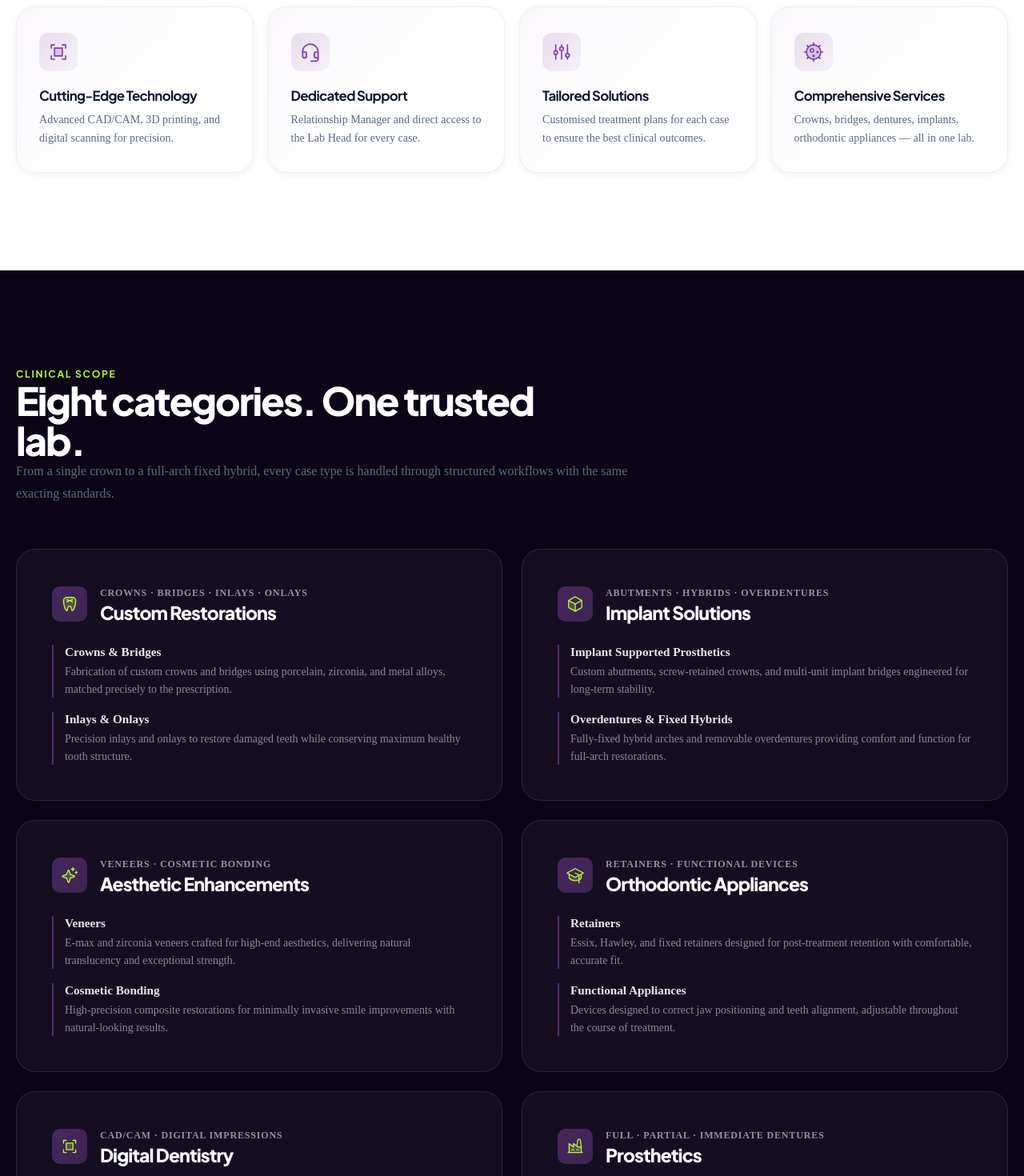
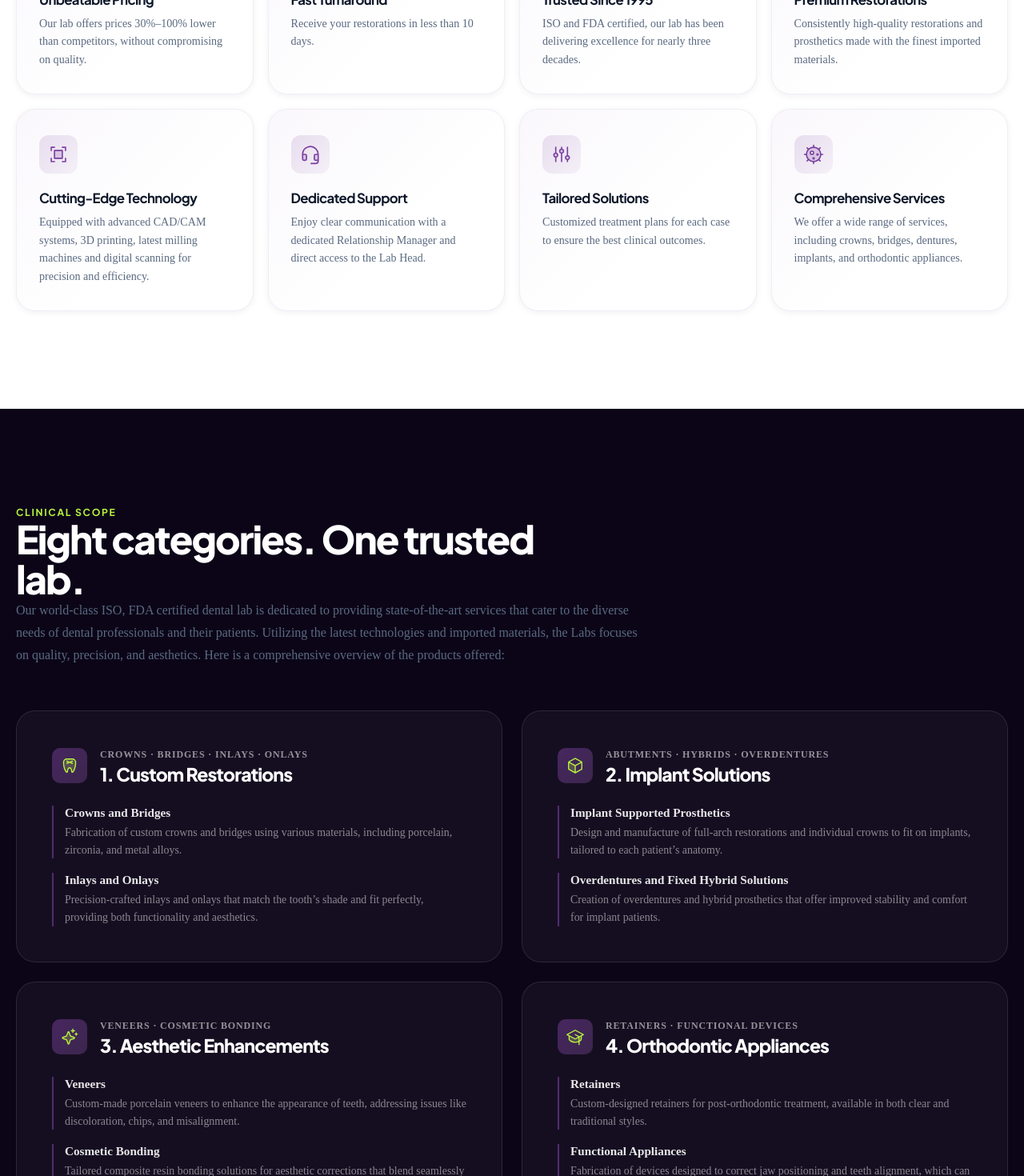
Before and after one commit to DarshanChoudhari2022/millingworks, a React (Vite) app: page /dental-lab in a window 1280 px wide. Shown: the part 1200-2670 px from the top of the page at 80% size. Built offline with nearby package versions, Linux system fonts and the light colour scheme.

Commit message:
content: update dental lab services content and categories to match nvistas.com

```diff
--- a/src/pages/DentalLabPage.tsx
+++ b/src/pages/DentalLabPage.tsx
@@ -28,42 +28,42 @@ const usps = [
   {
     Icon: CurrencyDollar,
     title: 'Unbeatable Pricing',
-    desc: 'Prices 30–100% lower than competitors without compromising quality.',
+    desc: 'Our lab offers prices 30%–100% lower than competitors, without compromising on quality.',
   },
   {
     Icon: Clock,
     title: 'Fast Turnaround',
-    desc: 'Receive completed restorations in less than 10 working days.',
+    desc: 'Receive your restorations in less than 10 days.',
   },
   {
     Icon: Certificate,
     title: 'Trusted Since 1995',
-    desc: 'ISO and FDA certified, delivering excellence for nearly three decades.',
+    desc: 'ISO and FDA certified, our lab has been delivering excellence for nearly three decades.',
   },
   {
     Icon: DiamondsFour,
     title: 'Premium Restorations',
-    desc: 'Consistently high quality using the finest European-imported materials.',
+    desc: 'Consistently high-quality restorations and prosthetics made with the finest imported materials.',
   },
   {
     Icon: Scan,
     title: 'Cutting-Edge Technology',
-    desc: 'Advanced CAD/CAM, 3D printing, and digital scanning for precision.',
+    desc: 'Equipped with advanced CAD/CAM systems, 3D printing, latest milling machines and digital scanning for precision and efficiency.',
   },
   {
     Icon: Headset,
     title: 'Dedicated Support',
-    desc: 'Relationship Manager and direct access to the Lab Head for every case.',
+    desc: 'Enjoy clear communication with a dedicated Relationship Manager and direct access to the Lab Head.',
   },
   {
     Icon: Sliders,
     title: 'Tailored Solutions',
-    desc: 'Customised treatment plans for each case to ensure the best clinical outcomes.',
+    desc: 'Customized treatment plans for each case to ensure the best clinical outcomes.',
   },
   {
     Icon: Virus,
     title: 'Comprehensive Services',
-    desc: 'Crowns, bridges, dentures, implants, orthodontic appliances — all in one lab.',
+    desc: 'We offer a wide range of services, including crowns, bridges, dentures, implants, and orthodontic appliances.',
   },
 ] as const
 
@@ -71,121 +71,122 @@ const usps = [
 const categories = [
   {
     Icon: Tooth,
-    title: 'Custom Restorations',
+    title: '1. Custom Restorations',
     eyebrow: 'Crowns · Bridges · Inlays · Onlays',
     items: [
       {
-        name: 'Crowns & Bridges',
-        desc: 'Fabrication of custom crowns and bridges using porcelain, zirconia, and metal alloys, matched precisely to the prescription.',
+        name: 'Crowns and Bridges',
+        desc: 'Fabrication of custom crowns and bridges using various materials, including porcelain, zirconia, and metal alloys.',
       },
       {
-        name: 'Inlays & Onlays',
-        desc: 'Precision inlays and onlays to restore damaged teeth while conserving maximum healthy tooth structure.',
+        name: 'Inlays and Onlays',
+        desc: 'Precision-crafted inlays and onlays that match the tooth’s shade and fit perfectly, providing both functionality and aesthetics.',
       },
     ],
   },
   {
     Icon: Cube,
-    title: 'Implant Solutions',
+    title: '2. Implant Solutions',
     eyebrow: 'Abutments · Hybrids · Overdentures',
     items: [
       {
         name: 'Implant Supported Prosthetics',
-        desc: 'Custom abutments, screw-retained crowns, and multi-unit implant bridges engineered for long-term stability.',
+        desc: 'Design and manufacture of full-arch restorations and individual crowns to fit on implants, tailored to each patient’s anatomy.',
       },
       {
-        name: 'Overdentures & Fixed Hybrids',
-        desc: 'Fully-fixed hybrid arches and removable overdentures providing comfort and function for full-arch restorations.',
+        name: 'Overdentures and Fixed Hybrid Solutions',
+        desc: 'Creation of overdentures and hybrid prosthetics that offer improved stability and comfort for implant patients.',
       },
     ],
   },
   {
     Icon: Sparkle,
-    title: 'Aesthetic Enhancements',
+    title: '3. Aesthetic Enhancements',
     eyebrow: 'Veneers · Cosmetic Bonding',
     items: [
       {
         name: 'Veneers',
-        desc: 'E-max and zirconia veneers crafted for high-end aesthetics, delivering natural translucency and exceptional strength.',
+        desc: 'Custom-made porcelain veneers to enhance the appearance of teeth, addressing issues like discoloration, chips, and misalignment.',
       },
       {
         name: 'Cosmetic Bonding',
-        desc: 'High-precision composite restorations for minimally invasive smile improvements with natural-looking results.',
+        desc: 'Tailored composite resin bonding solutions for aesthetic corrections that blend seamlessly with natural teeth.',
       },
     ],
   },
   {
     Icon: GraduationCap,
-    title: 'Orthodontic Appliances',
+    title: '4. Orthodontic Appliances',
     eyebrow: 'Retainers · Functional Devices',
     items: [
       {
         name: 'Retainers',
-        desc: 'Essix, Hawley, and fixed retainers designed for post-treatment retention with comfortable, accurate fit.',
+        desc: 'Custom-designed retainers for post-orthodontic treatment, available in both clear and traditional styles.',
       },
       {
         name: 'Functional Appliances',
-        desc: 'Devices designed to correct jaw positioning and teeth alignment, adjustable throughout the course of treatment.',
+        desc: 'Fabrication of devices designed to correct jaw positioning and teeth alignment, which can be adjusted throughout the treatment.',
       },
     ],
   },
   {
     Icon: Scan,
-    title: 'Digital Dentistry',
+    title: '5. Digital Dentistry',
+    subtitle: 'A cost effective service that we can provide to dental Labs too',
     eyebrow: 'CAD/CAM · Digital Impressions',
     items: [
       {
         name: 'CAD/CAM Technology',
-        desc: 'Fully-digitised design and milling workflow eliminating manual errors and ensuring sub-micron precision in every restoration.',
+        desc: 'Integration of advanced computer-aided design and manufacturing (CAD/CAM) processes for efficient, precise restoration fabrication.',
       },
       {
         name: 'Digital Impressions',
-        desc: 'Seamless integration with intraoral scanner files from 3Shape, iTero, Medit, and other leading systems.',
+        desc: 'Utilizing digital scanning technology to capture accurate dental impressions, enhancing comfort and accuracy for patients.',
       },
     ],
   },
   {
     Icon: Factory,
-    title: 'Prosthetics',
+    title: '6. Prosthetics',
     eyebrow: 'Full · Partial · Immediate Dentures',
     items: [
       {
-        name: 'Full & Partial Dentures',
-        desc: 'Acrylic, chrome cobalt, and flexible dentures manufactured to achieve optimal fit, function, and aesthetics.',
+        name: 'Full and Partial Dentures',
+        desc: 'Tailored full and partial dentures created with high-quality materials that prioritize fit and comfort, as well as aesthetic appeal.',
       },
       {
         name: 'Immediate Dentures',
-        desc: 'Temporary and immediate-placement prosthetics allowing patients to leave the chair with a functional smile.',
+        desc: 'Offering immediate dentures that can be placed right after extraction, ensuring patients do not go without teeth.',
       },
     ],
   },
   {
     Icon: Detective,
-    title: 'Orthotic & Surgical Guides',
+    title: '7. Orthotic and Surgical Guides',
     eyebrow: 'Surgical Guides · Oral Appliances',
     items: [
       {
         name: 'Surgical Guides',
-        desc: 'Guided surgery templates for accurate implant placement, reducing operative time and improving predictability.',
+        desc: 'Precision surgical guides for implant placement, improving clinical outcomes through better accuracy.',
       },
       {
         name: 'Oral Appliances',
-        desc: 'Nightguards, occlusal splints, and anti-snoring devices fabricated for comfort and long-term wear.',
+        desc: 'Development of custom oral appliances for sleep apnea/ contact sport and other conditions, enhancing patient comfort and health.',
       },
     ],
   },
   {
     Icon: MagnifyingGlass,
-    title: 'Quality Assurance & Support',
+    title: '8. Quality Assurance and Support',
     eyebrow: 'Quality Control · Case Consultation',
     items: [
       {
-        name: 'Multi-Stage Quality Control',
-        desc: 'Every case checked at multiple stages against the digital prescription before dispatch — zero compromise on specification.',
+        name: 'Quality Control',
+        desc: 'Rigorous quality control processes to ensure that every product meets or exceeds industry standards.',
       },
       {
         name: 'Case Consultation',
-        desc: 'Direct consultation with your dedicated Relationship Manager and the Lab Head for complex or high-stakes cases.',
+        desc: 'Providing professional support and consultation for dental practices, helping them choose the best solutions for their patients.',
       },
     ],
   },
@@ -227,6 +228,11 @@ export function DentalLabPage(): JSX.Element {
         <div className="interior-section__intro">
           <p className="eyebrow">Why Milling Works</p>
           <h2>Built for clinical excellence, designed for your practice</h2>
+          <p style={{ marginBottom: '1.25rem', fontSize: '1.05rem', lineHeight: '1.7' }}>
+            We currently help Dental practices in the UK &amp; Ireland source dental lab services from India
+            at prices significantly lower than that of UK/Irish Labs. Our Lab is ISO and FDA certified and we
+            provide a full range of products from Crowns &amp; Veneers to Implant solutions.
+          </p>
           <p>
             Everything we do is shaped around one goal — giving you restorations that fit first time,
             every time, at a price that makes sense for your practice.
@@ -252,12 +258,17 @@ export function DentalLabPage(): JSX.Element {
             <p className="eyebrow">Clinical scope</p>
             <h2>Eight categories. One trusted lab.</h2>
             <p>
-              From a single crown to a full-arch fixed hybrid, every case type is handled through
-              structured workflows with the same exacting standards.
+              Our world-class ISO, FDA certified dental lab is dedicated to providing state-of-the-art services
+              that cater to the diverse needs of dental professionals and their patients. Utilizing the latest
+              technologies and imported materials, the Labs focuses on quality, precision, and aesthetics.
+              Here is a comprehensive overview of the products offered:
             </p>
           </div>
           <div className="dl-categories-grid">
-            {categories.map(({ Icon, title, eyebrow, items }) => (
+            {categories.map((category) => {
+              const { Icon, title, eyebrow, items } = category
+              const subtitle = 'subtitle' in category ? category.subtitle : undefined
+              return (
                 <article className="dl-category-card" key={title}>
                   <header className="dl-category-card__header">
                     <span className="dl-category-card__icon">
@@ -266,6 +277,11 @@ export function DentalLabPage(): JSX.Element {
                     <div>
                       <p className="dl-category-card__eyebrow">{eyebrow}</p>
                       <h3>{title}</h3>
+                      {subtitle && (
+                        <p className="dl-category-card__subtitle" style={{ fontSize: '0.8rem', color: 'rgba(255,255,255,0.6)', marginTop: '4px', fontStyle: 'italic' }}>
+                          ({subtitle})
+                        </p>
+                      )}
                     </div>
                   </header>
                   <ul className="dl-category-card__items">
@@ -277,7 +293,8 @@ export function DentalLabPage(): JSX.Element {
                     ))}
                   </ul>
                 </article>
-            ))}
+              )
+            })}
           </div>
         </div>
       </section>
@@ -316,6 +333,28 @@ export function DentalLabPage(): JSX.Element {
         </div>
       </section>
 
+      {/* ── Logistics & Materials ─────────────────────────── */}
+      <section className="section shell">
+        <div className="feature-grid feature-grid--two" style={{ background: 'rgba(255,255,255,0.03)', padding: '36px', borderRadius: '24px', border: '1px solid rgba(255,255,255,0.08)', gap: '32px' }}>
+          <div>
+            <h3 style={{ fontSize: '1.35rem', color: 'var(--white)', marginBottom: '12px', display: 'flex', alignItems: 'center', gap: '10px' }}>
+              <Truck size={24} weight="duotone" style={{ color: 'var(--lime)' }} /> Delivery Timelines
+            </h3>
+            <p style={{ color: 'rgba(255,255,255,0.7)', fontSize: '0.925rem', lineHeight: '1.65', margin: 0 }}>
+              Our logistics partners such as UPS, DHL etc. assure us of a five-day door-to-door delivery anywhere in Europe.
+            </p>
+          </div>
+          <div>
+            <h3 style={{ fontSize: '1.35rem', color: 'var(--white)', marginBottom: '12px', display: 'flex', alignItems: 'center', gap: '10px' }}>
+              <Sparkle size={24} weight="duotone" style={{ color: 'var(--lime)' }} /> European Quality Imports
+            </h3>
+            <p style={{ color: 'rgba(255,255,255,0.7)', fontSize: '0.925rem', lineHeight: '1.65', margin: 0 }}>
+              Our labs import the best of chemicals and dental materials from Europe to give you products that meet your exact quality and aesthetic standards.
+            </p>
+          </div>
+        </div>
+      </section>
+
       {/* ── CTA band ─────────────────────────────────────── */}
       <section className="section shell">
         <div className="dl-cta-band">
```
Lines whose indentation alone changed are shown as unchanged.
